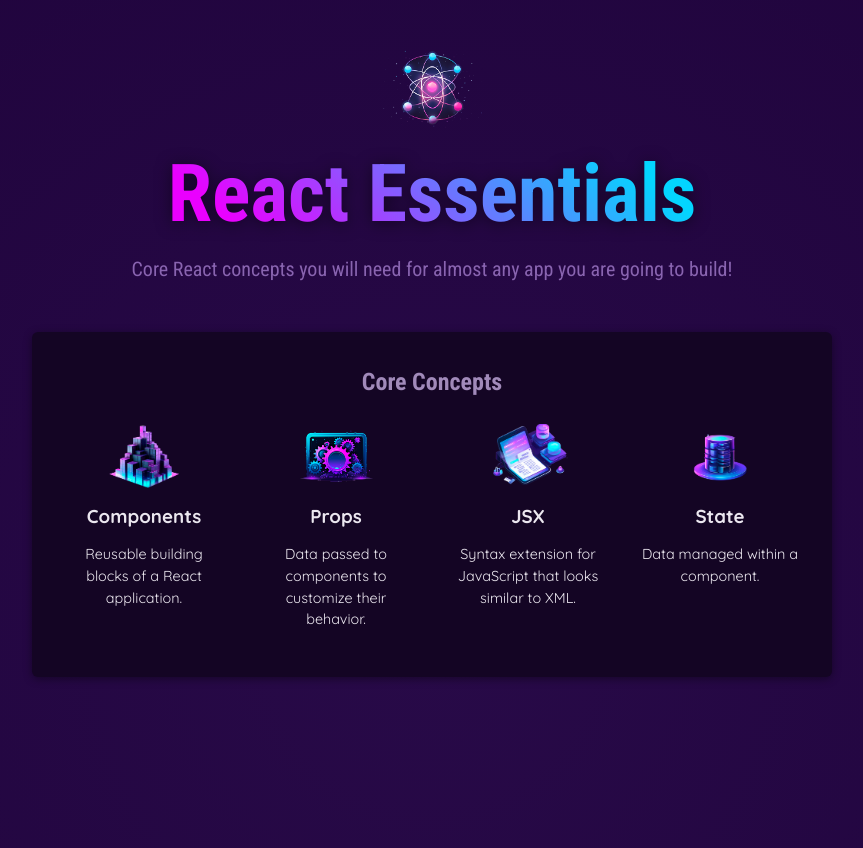
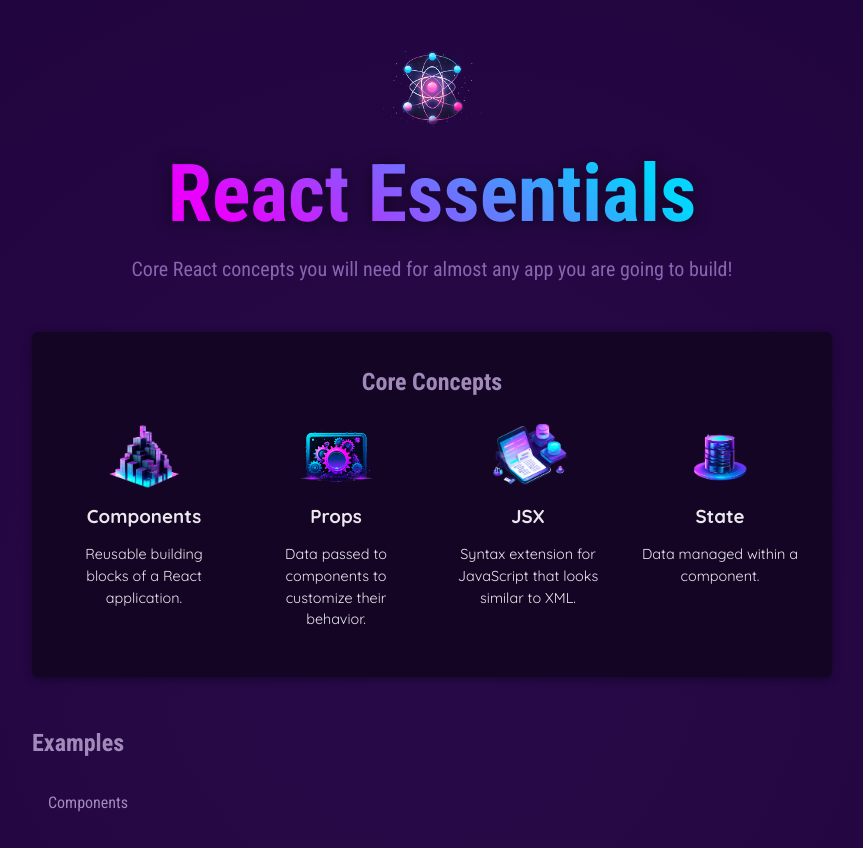
Before and after one commit to sandeep-k-rc/react-essentials, a React (Vite) app: page / in a window 1280 px wide. Shown: the top 848 px of the page, without its empty margins (208-1071 px from the left). Built offline with nearby package versions, Linux system fonts and the light colour scheme.

Commit message:
component composition

```diff
--- a/src/App.jsx
+++ b/src/App.jsx
@@ -7,6 +7,7 @@
 
 import Header from './components/Header/Header.jsx';
 import {CoreConceptsV1, CoreConceptsV2, CoreConceptsV3, CoreConceptsV4} from './components/CoreConcepts/CoreConcepts.jsx';
+import TabButtons from './components/TabButtons/TabButtons.jsx';
 
 const propSyntax = 1;
 // can pass default value in prop e.g.
@@ -82,7 +83,12 @@
           }
         </ul>
         </section>
-
+        <section id="examples">
+          <h2>Examples</h2>
+          <menu>
+            <TabButtons>Components</TabButtons>
+          </menu>
+        </section>
       </main>
     </div>
   );
--- /dev/null
+++ b/src/components/TabButtons/TabButtons.jsx
@@ -0,0 +1,7 @@
+export default function TabButtons(props) {
+  return (
+        <li>
+            <button>{props.children}</button>
+        </li>
+  );
+}
```
